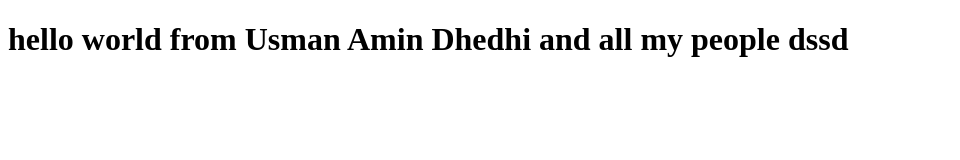
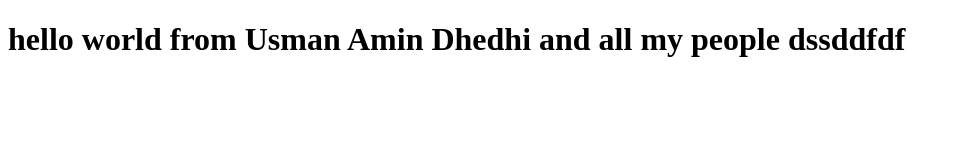
Before and after one commit to Usmandhedhi/bootcamp2020, a plain HTML site: page index.html in a window 1280 px wide. Shown: the whole page, without its empty margins (0-960 px from the left). Drawn offline with Linux system fonts and the light colour scheme.

Commit message:
Update index.html

```diff
--- a/index.html
+++ b/index.html
@@ -6,6 +6,6 @@
     <title>Document</title>
 </head>
 <body>
-    <h1>hello world from Usman Amin Dhedhi and all my people dssd </h1>
+    <h1>hello world from Usman Amin Dhedhi and all my people dssddfdf </h1>
 </body>
 </html>
```
